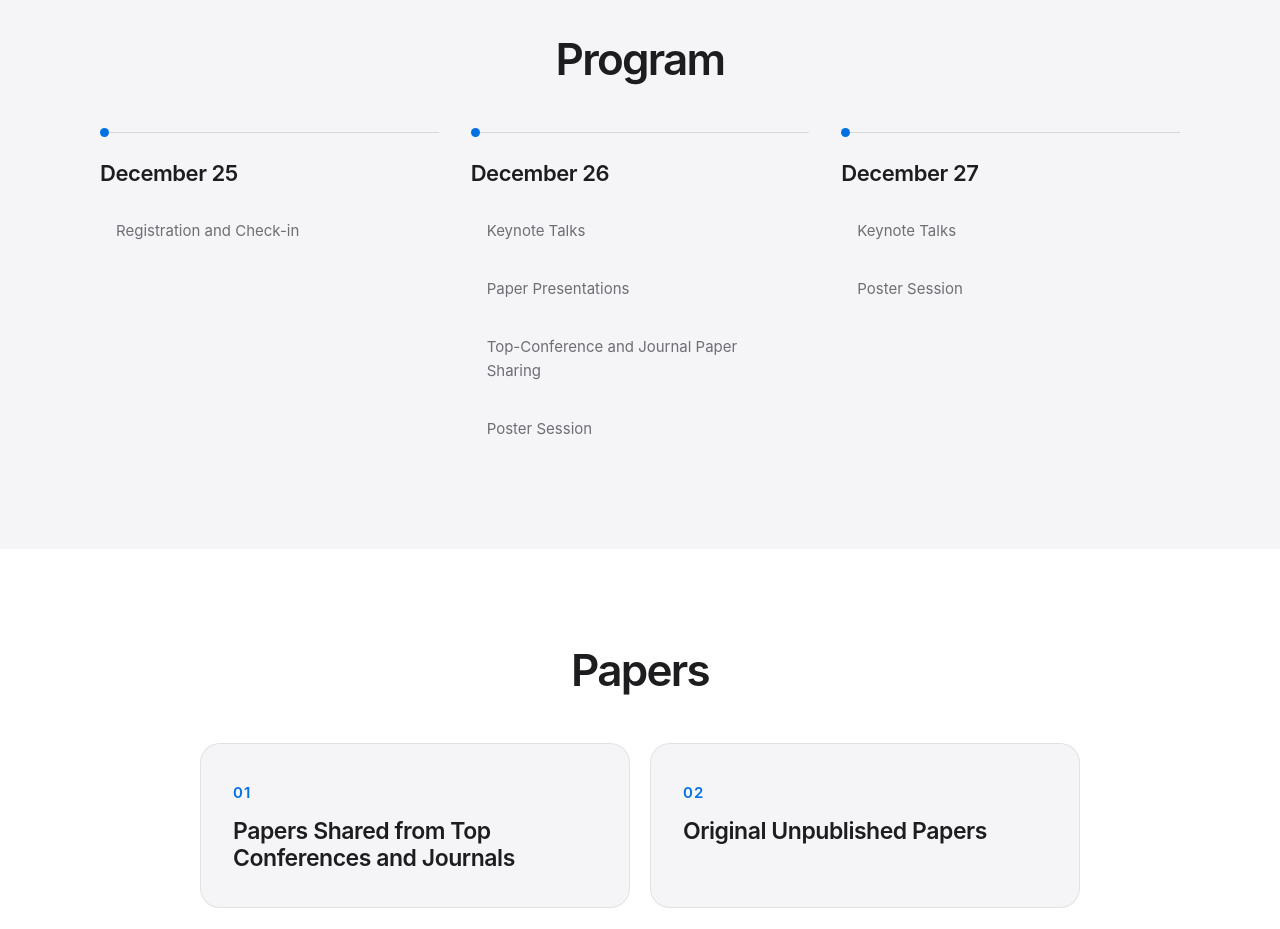
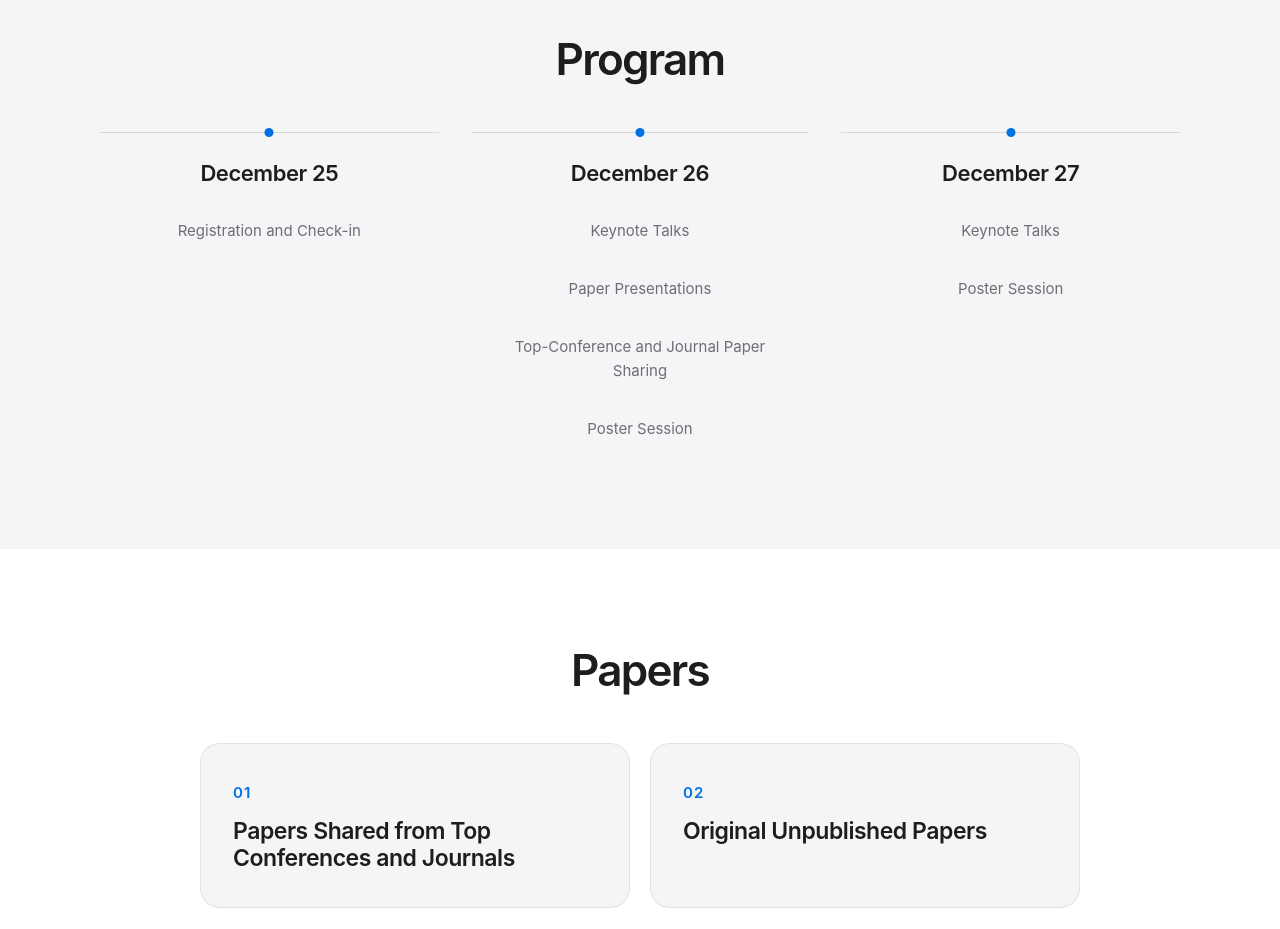
Before and after one commit to China6577/doc-ai-web, a React (Vite) app: page / in a window 1280 px wide. Shown: the part 3660-4589 px from the top of the page. Built offline with nearby package versions, Linux system fonts and the light colour scheme.

Commit message:
feat: center Program timeline and support linked items

```diff
--- a/src/components/Program/Program.module.css
+++ b/src/components/Program/Program.module.css
@@ -19,12 +19,14 @@
   position: relative;
   padding-top: 28px;
   border-top: 1px solid var(--color-border-strong);
+  text-align: center;
 }
 
 .marker {
   position: absolute;
   top: -5px;
-  left: 0;
+  left: 50%;
+  transform: translateX(-50%);
   width: 9px;
   height: 9px;
   border-radius: 50%;
@@ -36,11 +38,13 @@
   font-weight: 600;
   letter-spacing: var(--tracking-tight);
   margin-bottom: 20px;
+  text-align: center;
 }
 
 .items {
   display: flex;
   flex-direction: column;
+  align-items: center;
   gap: 10px;
 }
 
@@ -51,6 +55,21 @@
   background: var(--color-bg-secondary);
   border-radius: 12px;
   line-height: 1.6;
+  text-align: center;
+}
+
+.itemLink {
+  color: var(--color-accent);
+  text-decoration: underline;
+  text-underline-offset: 3px;
+}
+
+.itemLink:hover {
+  text-decoration: none;
+}
+
+.itemText {
+  color: inherit;
 }
 
 @media (max-width: 768px) {
--- a/src/components/Program/Program.tsx
+++ b/src/components/Program/Program.tsx
@@ -5,6 +5,12 @@ import styles from "./Program.module.css";
 
 interface ProgramProps {
   program: ConferenceContent["program"];
+}
+
+function isLinkItem(
+  item: string | { text: string; link?: string },
+): item is { text: string; link?: string } {
+  return typeof item === "object" && "text" in item;
 }
 
 export function Program({ program }: ProgramProps) {
@@ -28,9 +34,22 @@ export function Program({ program }: ProgramProps) {
               <h3 className={styles.date}>{day.date}</h3>
               <div className={styles.marker} aria-hidden="true" />
               <ul className={styles.items}>
-                {day.items.map((item) => (
-                  <li key={item} className={styles.item}>
-                    {item}
+                {day.items.map((item, index) => (
+                  <li key={index} className={styles.item}>
+                    {isLinkItem(item) && item.link ? (
+                      <a
+                        href={item.link}
+                        target="_blank"
+                        rel="noopener noreferrer"
+                        className={styles.itemLink}
+                      >
+                        {item.text}
+                      </a>
+                    ) : (
+                      <span className={styles.itemText}>
+                        {isLinkItem(item) ? item.text : item}
+                      </span>
+                    )}
                   </li>
                 ))}
               </ul>
```
Also changed, not shown: src/types/conference.ts (+6 -1 lines).
